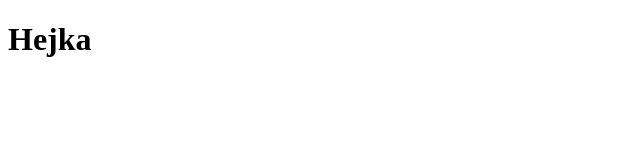
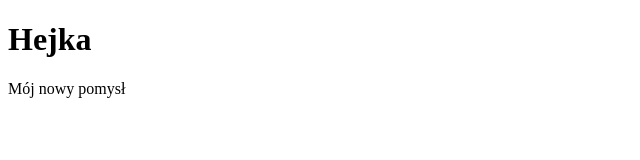
Before and after one commit to JustynaCzechowiczJC/test, a plain HTML site: page index.html in a window 1280 px wide. Shown: the whole page, without its empty margins (0-640 px from the left). Drawn offline with Linux system fonts and the light colour scheme.

Commit message:
added newidea

```diff
--- a/index.html
+++ b/index.html
@@ -10,6 +10,7 @@
 
 <body>
     <h1>Hejka</h1>
+    <p>Mój nowy pomysł</p>
 </body>
 
 </html>
```
